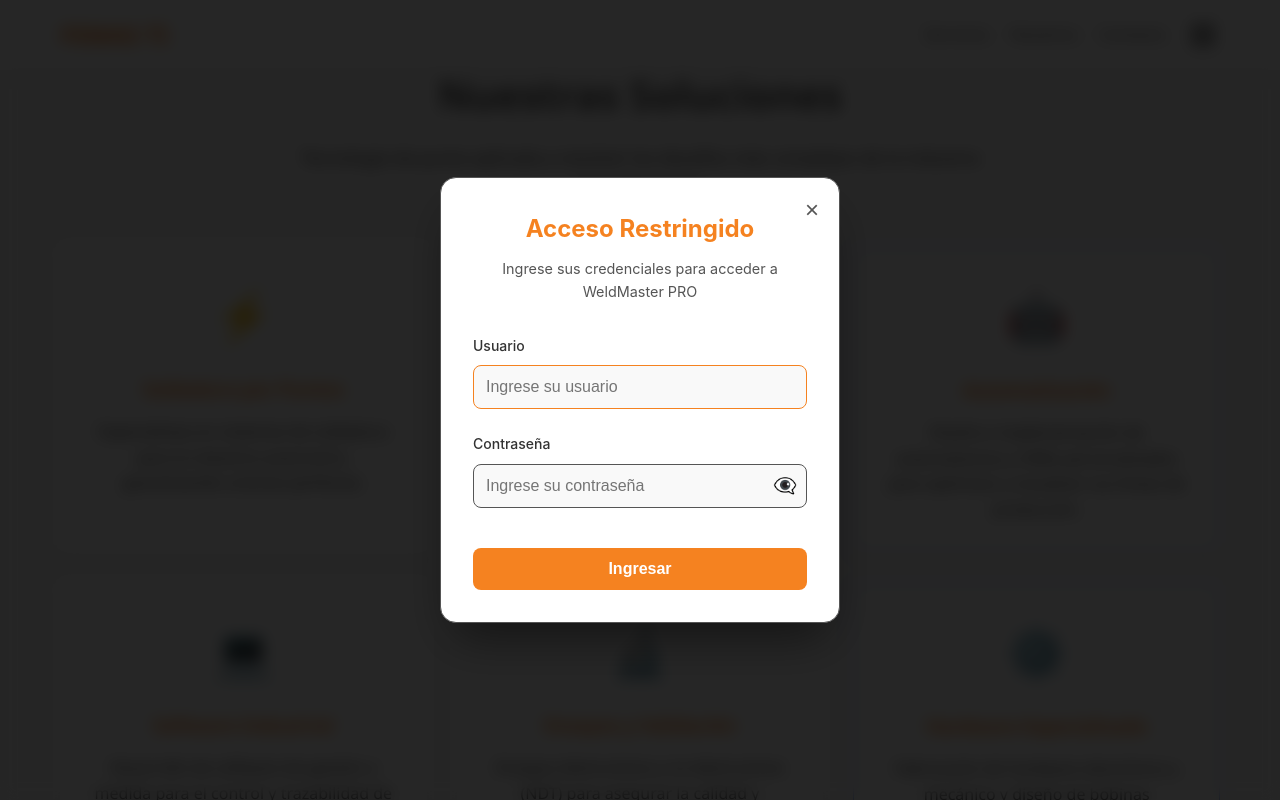
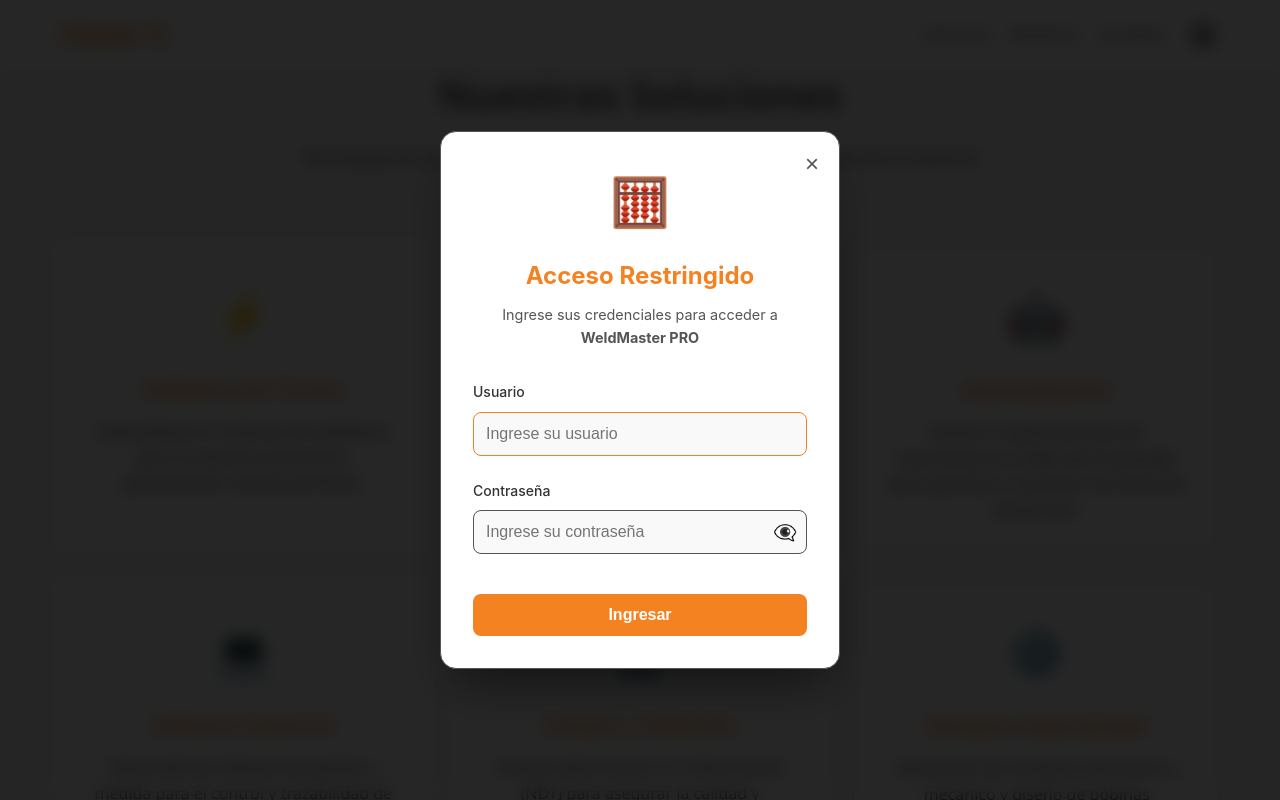
Before and after one commit to marcelo21/landing-page-1, a React (Vite) app: page / in a window 1280 px wide. Both pictures are taken after a click on the element 639 px from the left and 1178 px from the top of the page. Shown: the part 778-1578 px from the top of the page. Built offline with nearby package versions, Linux system fonts and the light colour scheme; grey boxes are pictures that could not be loaded.

Commit message:
Enhance LoginModal to accept dynamic app name and icon; update Services to pass relevant data for improved user experience

```diff
--- a/src/components/LoginModal.css
+++ b/src/components/LoginModal.css
@@ -30,6 +30,11 @@
 .login-header {
   text-align: center;
   margin-bottom: 2rem;
+}
+
+.login-app-icon {
+  font-size: 3rem;
+  margin-bottom: 1rem;
 }
 
 .login-header h2 {
--- a/src/components/LoginModal.jsx
+++ b/src/components/LoginModal.jsx
@@ -6,9 +6,11 @@
  * @description Modal de autenticación para acceder a funciones premium (WeldMaster PRO)
  * @param {function} onLogin - Función a ejecutar tras un login exitoso
  * @param {function} onClose - Función para cerrar el modal
+ * @param {string} appName - Nombre de la aplicación a la que se intenta acceder
+ * @param {string} appIcon - Icono de la aplicación
  * @returns {JSX.Element} Modal con formulario de usuario y contraseña
  */
-const LoginModal = ({ onLogin, onClose }) => {
+const LoginModal = ({ onLogin, onClose, appName = 'WeldMaster PRO', appIcon = '🔐' }) => {
   const [username, setUsername] = useState('');
   const [password, setPassword] = useState('');
   const [showPassword, setShowPassword] = useState(false);
@@ -29,8 +31,9 @@
         <button className="close-login" onClick={onClose}>&times;</button>
 
         <div className="login-header">
+          <div className="login-app-icon">{appIcon}</div>
           <h2>Acceso Restringido</h2>
-          <p>Ingrese sus credenciales para acceder a WeldMaster PRO</p>
+          <p>Ingrese sus credenciales para acceder a <strong>{appName}</strong></p>
         </div>
 
         <form className="login-form" onSubmit={handleSubmit}>
--- a/src/components/Services.jsx
+++ b/src/components/Services.jsx
@@ -46,12 +46,16 @@
 
     if (pendingAction === 'rogowski') {
       setShowRogowski(true);
-    } else {
-      // Default or weld
+    } else if (pendingAction === 'weld') {
       setShowCalculator(true);
     }
     setPendingAction(null);
   };
+
+  // Determinar datos para el login modal
+  const loginAppData = pendingAction === 'rogowski'
+    ? { name: 'Rogowski Calculator', icon: '⚙️' }
+    : { name: 'WeldMaster PRO', icon: '🧮' };
 
   /**
    * Array de servicios
@@ -121,6 +125,8 @@
         <LoginModal
           onLogin={handleLoginSuccess}
           onClose={() => setShowLogin(false)}
+          appName={loginAppData.name}
+          appIcon={loginAppData.icon}
         />
       )}
 
```
